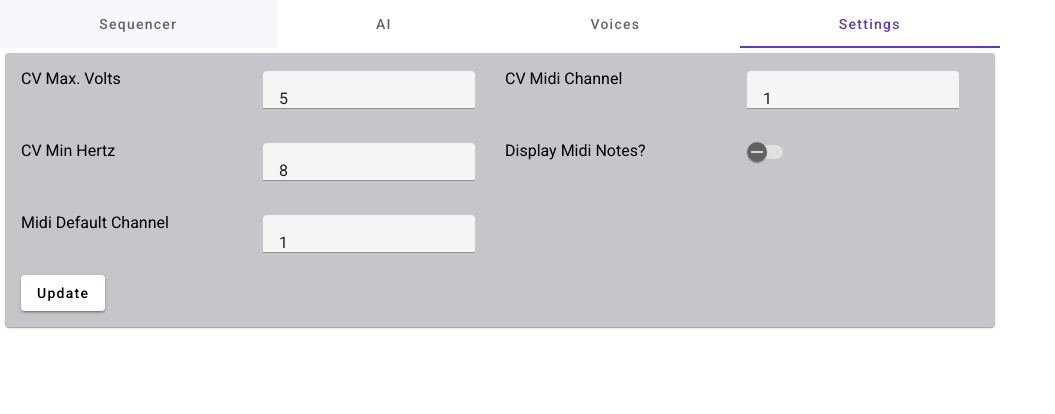
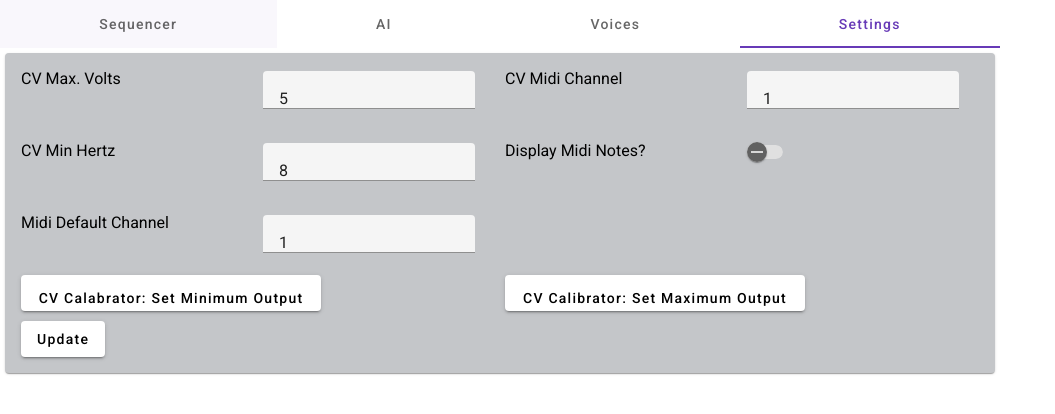
Before and after one commit to somervda/pimidi_ui, an Angular app: page / in a window 1280 px wide. Both pictures are taken after a click on the tab "Settings". Shown: the top 414 px of the page, without its empty margins (0-1055 px from the left). Built offline with nearby package versions, Linux system fonts and the light colour scheme; no server answers.

Commit message:
wip: added calabration helper buttons

```diff
--- a/src/app/app.config.ts
+++ b/src/app/app.config.ts
@@ -6,7 +6,7 @@ import { provideAnimationsAsync } from '@angular/platform-browser/animations/asy
 import { provideHttpClient } from '@angular/common/http';
 
 export enum Globals {
-  HOSTANDPORT = 'pimidi.local:8000',
+  HOSTANDPORT = 'pimidi.home:8000',
 }
 
 export const appConfig: ApplicationConfig = {
--- a/src/app/sequencer/sequencer.component.ts
+++ b/src/app/sequencer/sequencer.component.ts
@@ -1,4 +1,4 @@
-import { Component } from '@angular/core';
+import { Component, OnDestroy } from '@angular/core';
 import { MatCardModule } from '@angular/material/card';
 import { PlayerService } from '../services/player.service';
 import { Subscription } from 'rxjs';
@@ -11,7 +11,7 @@ import { MatButtonModule } from '@angular/material/button';
   templateUrl: './sequencer.component.html',
   styleUrl: './sequencer.component.scss',
 })
-export class SequencerComponent {
+export class SequencerComponent implements OnDestroy {
   noteOn$$: Subscription | undefined;
   noteOff$$: Subscription | undefined;
   midiReset$$: Subscription | undefined;
@@ -34,4 +34,16 @@ export class SequencerComponent {
   midiReset(): void {
     this.midiReset$$ = this.playerService.midiNoteReset().subscribe(() => {});
   }
+
+  ngOnDestroy(): void {
+    if (this.midiReset$$) {
+      this.midiReset$$.unsubscribe();
+    }
+    if (this.noteOn$$) {
+      this.noteOn$$.unsubscribe();
+    }
+    if (this.noteOff$$) {
+      this.noteOff$$.unsubscribe();
+    }
+  }
 }
--- a/src/app/services/player.service.ts
+++ b/src/app/services/player.service.ts
@@ -27,4 +27,12 @@ export class PlayerService {
     );
     return result;
   }
+
+  cvSetValue(value:number,on:boolean) {
+    console.log("cvSetValue:",value,on);
+    let result = this.http.get<boolean>(
+      'http://' + Globals.HOSTANDPORT + '/cvSetValue/' + value.toString() + '/' + on?'1':'0'
+    );
+    return result;
+  }
 }
--- a/src/app/settings/settings.component.html
+++ b/src/app/settings/settings.component.html
@@ -6,11 +6,7 @@
         <div>CV Max. Volts</div>
         <div>
           <mat-form-field>
-            <input
-              matInput
-              formControlName="cvMaxVolts"
-              placeholder="Max. CV Volts"
-            />
+            <input matInput formControlName="cvMaxVolts" placeholder="Max. CV Volts" />
             @if (settingsForm.controls['cvMaxVolts'].hasError('required')) {
             <mat-error> Is required. </mat-error>
             } @if (settingsForm.controls['cvMaxVolts'].hasError('min')) {
@@ -24,11 +20,7 @@
         <div>CV Midi Channel</div>
         <div>
           <mat-form-field>
-            <input
-              matInput
-              formControlName="cvMidiChannel"
-              placeholder="CV midi channel"
-            />
+            <input matInput formControlName="cvMidiChannel" placeholder="CV midi channel" />
             @if (settingsForm.controls['cvMidiChannel'].hasError('required')) {
             <mat-error> Is required. </mat-error>
             } @if (settingsForm.controls['cvMidiChannel'].hasError('min')) {
@@ -42,11 +34,7 @@
         <div>CV Min Hertz</div>
         <div>
           <mat-form-field>
-            <input
-              matInput
-              formControlName="cvMinHertz"
-              placeholder="Min. CV Hertz"
-            />
+            <input matInput formControlName="cvMinHertz" placeholder="Min. CV Hertz" />
             @if (settingsForm.controls['cvMinHertz'].hasError('required')) {
             <mat-error> Is required. </mat-error>
             } @if (settingsForm.controls['cvMinHertz'].hasError('min')) {
@@ -65,11 +53,7 @@
         <div>Midi Default Channel</div>
         <div>
           <mat-form-field>
-            <input
-              matInput
-              formControlName="midiDefaultChannel"
-              placeholder="Default Midi Channel"
-            />
+            <input matInput formControlName="midiDefaultChannel" placeholder="Default Midi Channel" />
             @if
             (settingsForm.controls['midiDefaultChannel'].hasError('required')) {
             <mat-error> Is required. </mat-error>
@@ -83,9 +67,14 @@
           </mat-form-field>
         </div>
       </div>
-      <div>
+      <div class="gridwrapper2" style="width:100%">
+        <div><button style="padding-top: 10px;width:300px; align-items: center;" mat-raised-button
+            (mousedown)="cv(0,true)" (mouseup)="cv(0,false)">CV Calabrator: Set Minimum Output</button></div>
+        <div><button style="padding-top: 10px;width:300px; align-items: center;" mat-raised-button
+            (mousedown)="cv(4095,true)" (mouseup)="cv(4095,false)">CV Calibrator: Set Maximum Output</button></div>
+      </div>
+      <div style="padding-top: 10px;">
         <button mat-raised-button (click)="update()">Update</button>
       </div>
     </div>
-  </mat-card-content></mat-card
->
+  </mat-card-content></mat-card>
--- a/src/app/settings/settings.component.scss
+++ b/src/app/settings/settings.component.scss
@@ -6,5 +6,13 @@
 
     }
 }
+@media (min-width: 400px) {
+    .gridwrapper2 {
+      display: grid;
+      grid-template-columns: 1fr 1fr ;
+      grid-gap: 10px;
+
+    }
+}
 
 mat-form-field {height: 60px;padding-top : 2px}
--- a/src/app/settings/settings.component.ts
+++ b/src/app/settings/settings.component.ts
@@ -7,6 +7,7 @@ import { MatSlideToggleModule } from '@angular/material/slide-toggle';
 import { FormBuilder, FormGroup, Validators } from '@angular/forms';
 import { SettingService, Settings } from '../services/setting.service';
 import { Subscription } from 'rxjs';
+import { PlayerService } from '../services/player.service';
 
 @Component({
   selector: 'app-settings',
@@ -28,6 +29,7 @@ export class SettingsComponent implements OnDestroy {
   cvMinHertz$$: Subscription | undefined;
   midiDisplay$$: Subscription | undefined;
   midiDefaultChannel$$: Subscription | undefined;
+  cvSetValue$$: Subscription | undefined;
   settings: Settings = {
     cv: {
       max_volts: 5,
@@ -41,7 +43,10 @@ export class SettingsComponent implements OnDestroy {
   };
   settingsForm: FormGroup;
 
-  constructor(private fb: FormBuilder, private settingService: SettingService) {
+  constructor(private fb: FormBuilder,
+    private settingService: SettingService,
+    private playerService: PlayerService)
+    {
     this.settingService.getSettings().subscribe((settings) => {
       this.settings = settings;
       this.settingsForm.setValue({
@@ -72,6 +77,12 @@ export class SettingsComponent implements OnDestroy {
         [Validators.required, Validators.min(1), Validators.max(16)],
       ],
     });
+  }
+
+  cv(value:number,on:boolean){
+    this.cvSetValue$$ = this.playerService.cvSetValue(value,on)
+    .subscribe(() => {});
+
   }
 
   update(): void {
@@ -130,5 +141,8 @@ export class SettingsComponent implements OnDestroy {
     if (this.midiDefaultChannel$$) {
       this.midiDefaultChannel$$.unsubscribe();
     }
+    if (this.cvSetValue$$) {
+      this.cvSetValue$$.unsubscribe();
+    }
   }
 }
```
